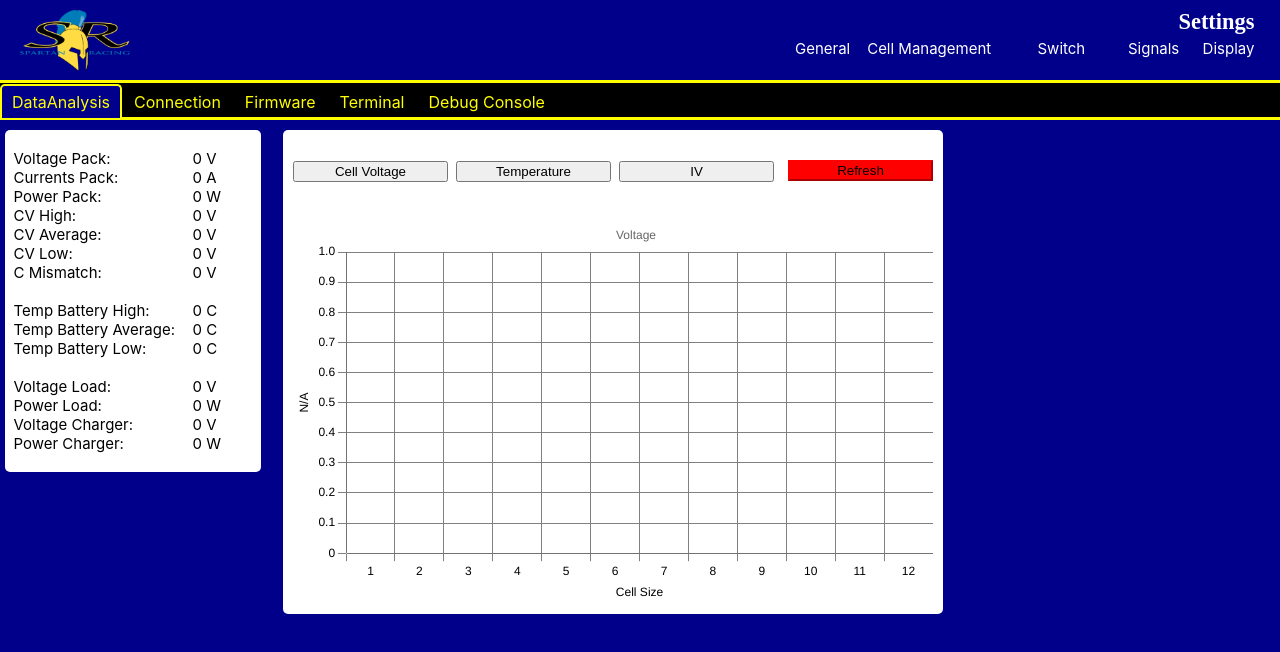
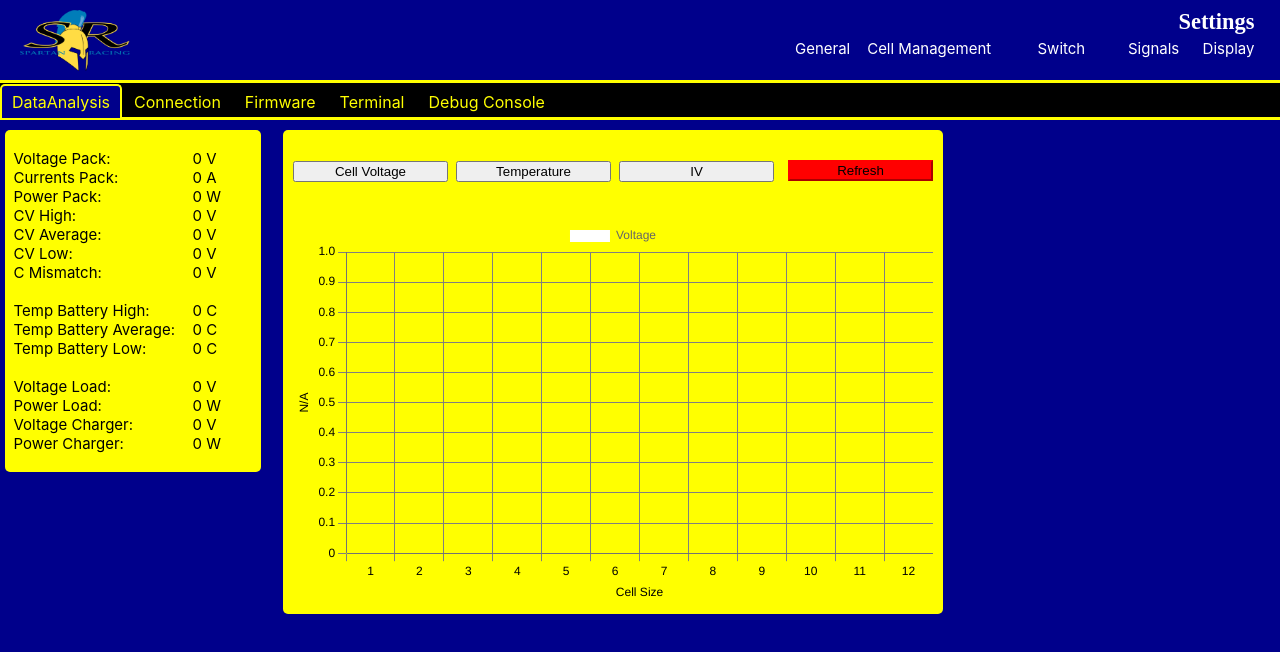
Before and after one commit to spartanracingelectric/SR-BMS, a React (Create React App) app in the folder bms_app/: page /general in a window 1280 px wide. Shown: the top 652 px of the page. Built offline with nearby package versions, Linux system fonts and the light colour scheme.

Commit message:
updated graph background and static data background to be yellow, color matching + so that cell voltage was visibile

```diff
--- a/bms_app/src/General/allTabs/DataAnalysis/DataAnalysis.css
+++ b/bms_app/src/General/allTabs/DataAnalysis/DataAnalysis.css
@@ -13,7 +13,7 @@
 	flex-direction: row;
 
 	border-radius: 5px 5px 5px 5px;
-	background-color: white;
+	background-color: yellow;
 }
 
 .Graph
@@ -25,7 +25,7 @@
 
 	padding: 10px;
 	border-radius: 5px 5px 5px 5px;
-	background-color: white;
+	background-color: yellow;
 }
 .GraphTabs
 {
```
